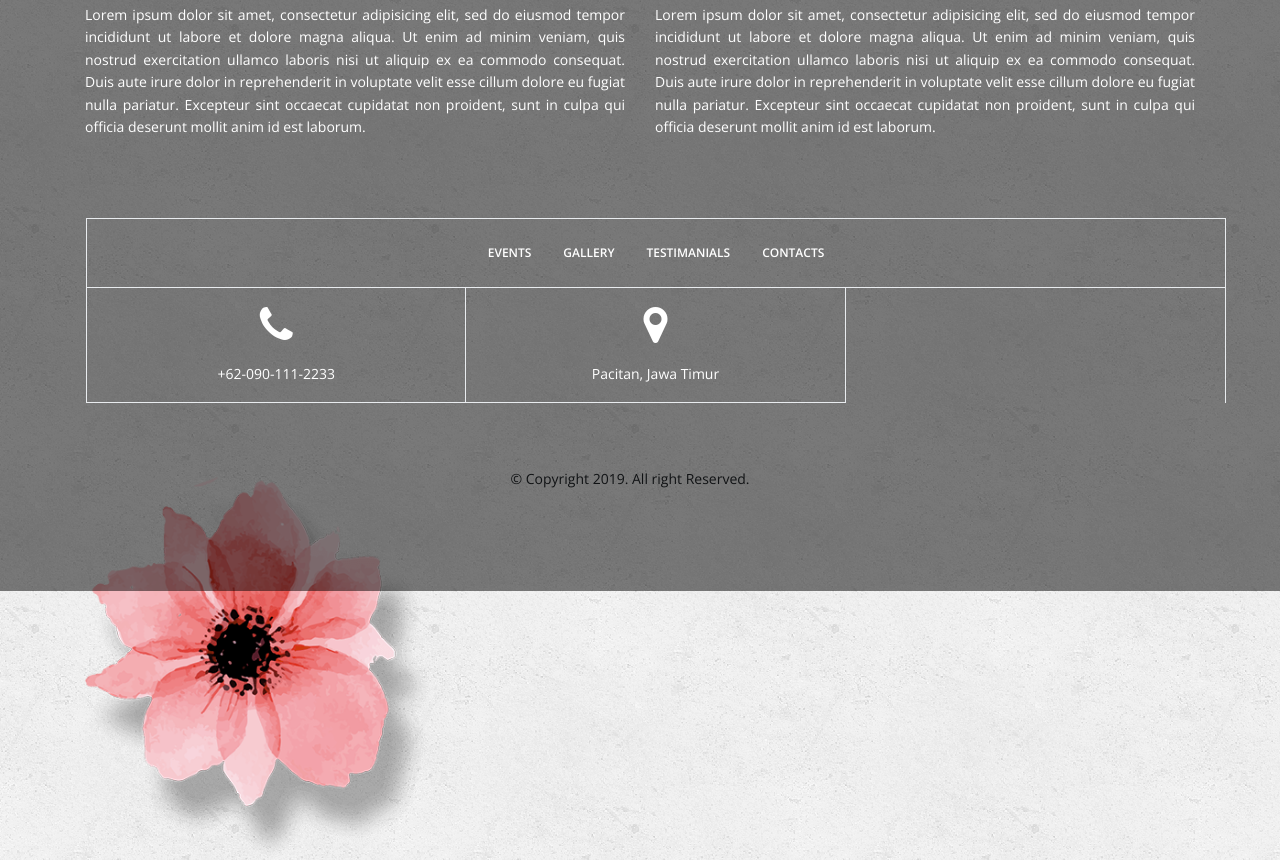
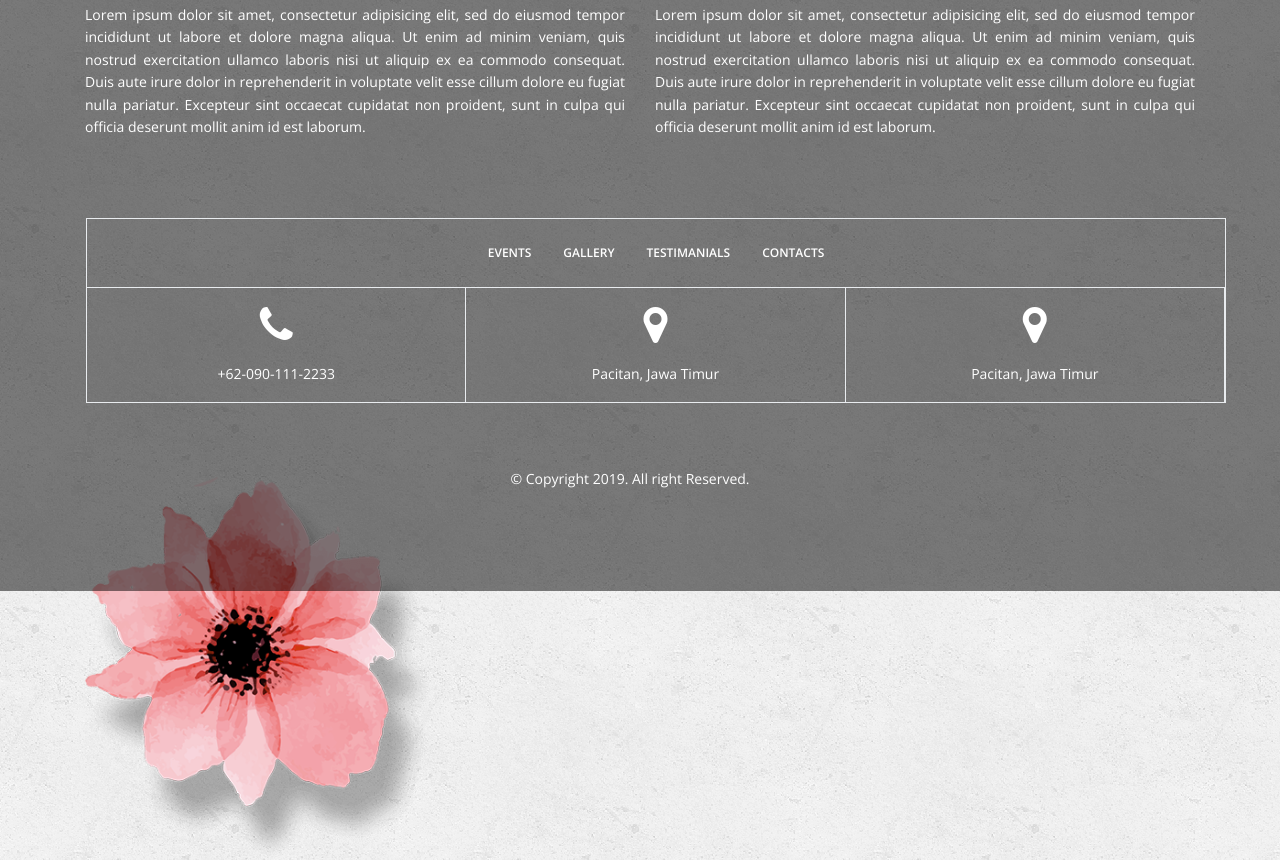
Before and after one commit to visnu28/alivpandu, a plain HTML site: page index.html in a window 1280 px wide. Shown: the part 5729-6589 px from the top of the page. Drawn offline with nearby package versions, Linux system fonts and the light colour scheme; no server answers; a web font is replaced by a local one.

Commit message:
Update index.html

```diff
--- a/index.html
+++ b/index.html
@@ -417,6 +417,11 @@
 							</div>
 							<div class="pb-1">Pacitan, Jawa Timur</div>
 						</div>
+						<div class="col-md-4 text-center border-right border-bottom px-0">
+							<div class="pt-1 pb-1">
+								<i class="fa fa-map-marker fa-3x"></i>
+							</div>
+							<div class="pb-1">Pacitan, Jawa Timur</div>
 						</div>
 					</div>
 				</div>
```
